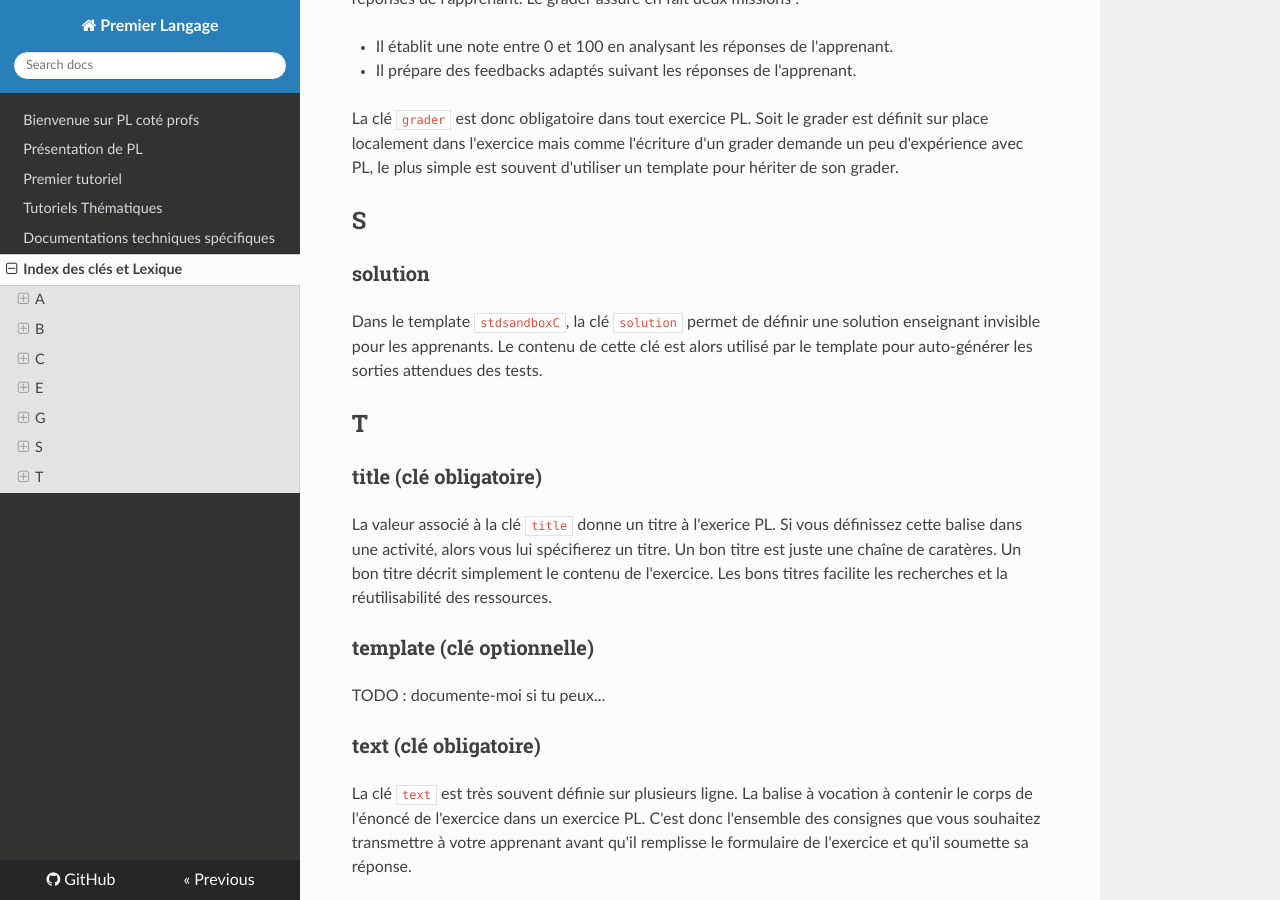
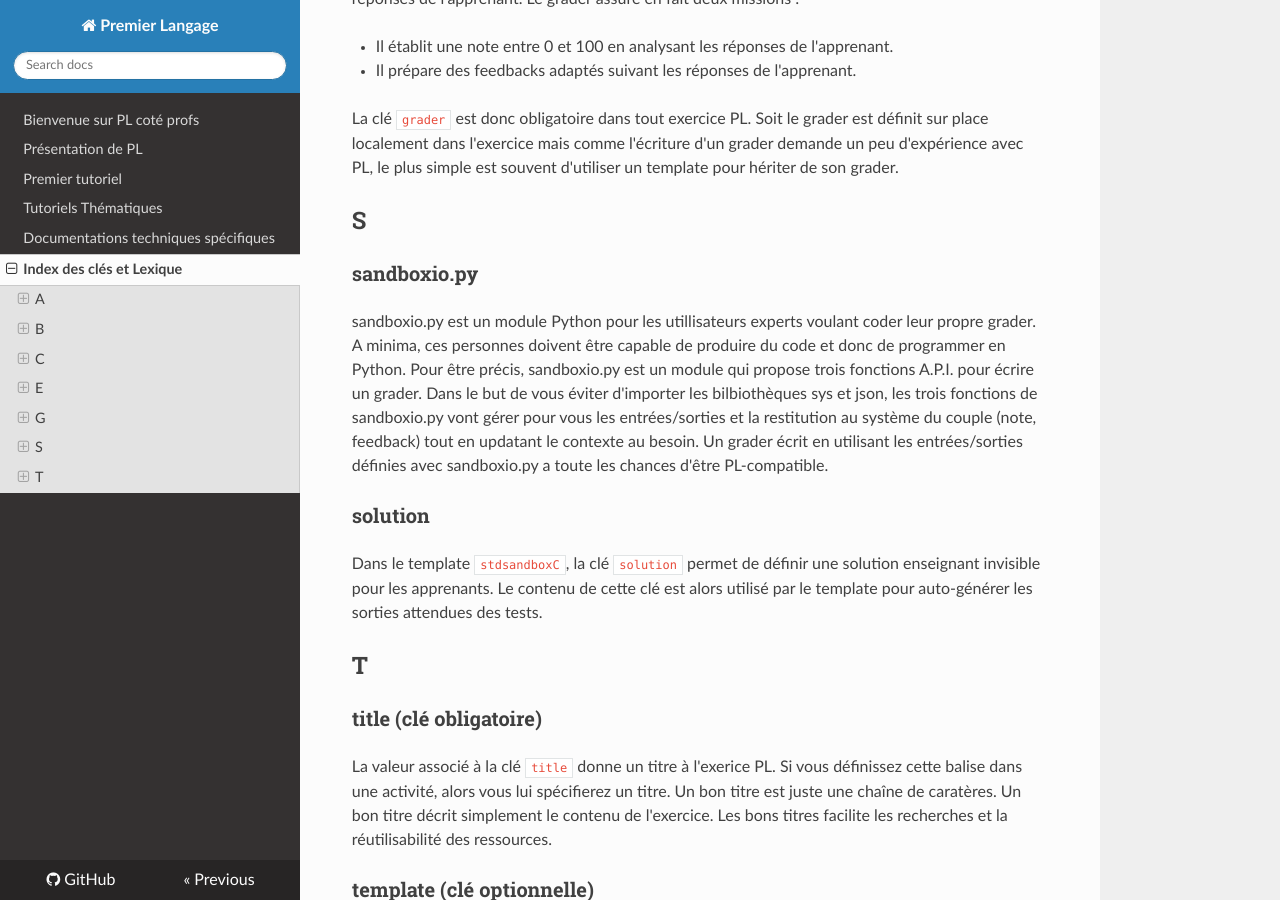
Before and after one commit to ddoyen/premierlangage-doc, an MkDocs documentation site: the page built from docs/lexique.md, in a window 1280 px wide and 900 px high, scrolled down 1521 px. Built offline with MkDocs 1.6.1, drawn with Linux system fonts in a browser that asks for light colours; nearby versions of some CDN libraries.

Commit message:
Ajout de sandboxio.h dans le Lexique

```diff
--- a/docs/lexique.md
+++ b/docs/lexique.md
@@ -80,6 +80,16 @@ avec PL, le plus simple est souvent d'utiliser un template pour hériter de son
 
 ## S
 
+### sandboxio.py
+
+sandboxio.py est un module Python pour les utillisateurs experts voulant coder leur propre
+grader. A minima, ces personnes doivent être capable de produire du code et donc de programmer
+en Python. Pour être précis, sandboxio.py est un module qui propose trois fonctions A.P.I.
+pour écrire un grader. Dans le but de vous éviter d'importer les bilbiothèques sys et json, les
+trois fonctions de sandboxio.py vont gérer pour vous les entrées/sorties et la restitution au
+système du couple (note, feedback) tout en updatant le contexte au besoin. Un grader écrit en
+utilisant les entrées/sorties définies avec sandboxio.py a toute les chances d'être PL-compatible.
+
 
 ### solution
 
```
